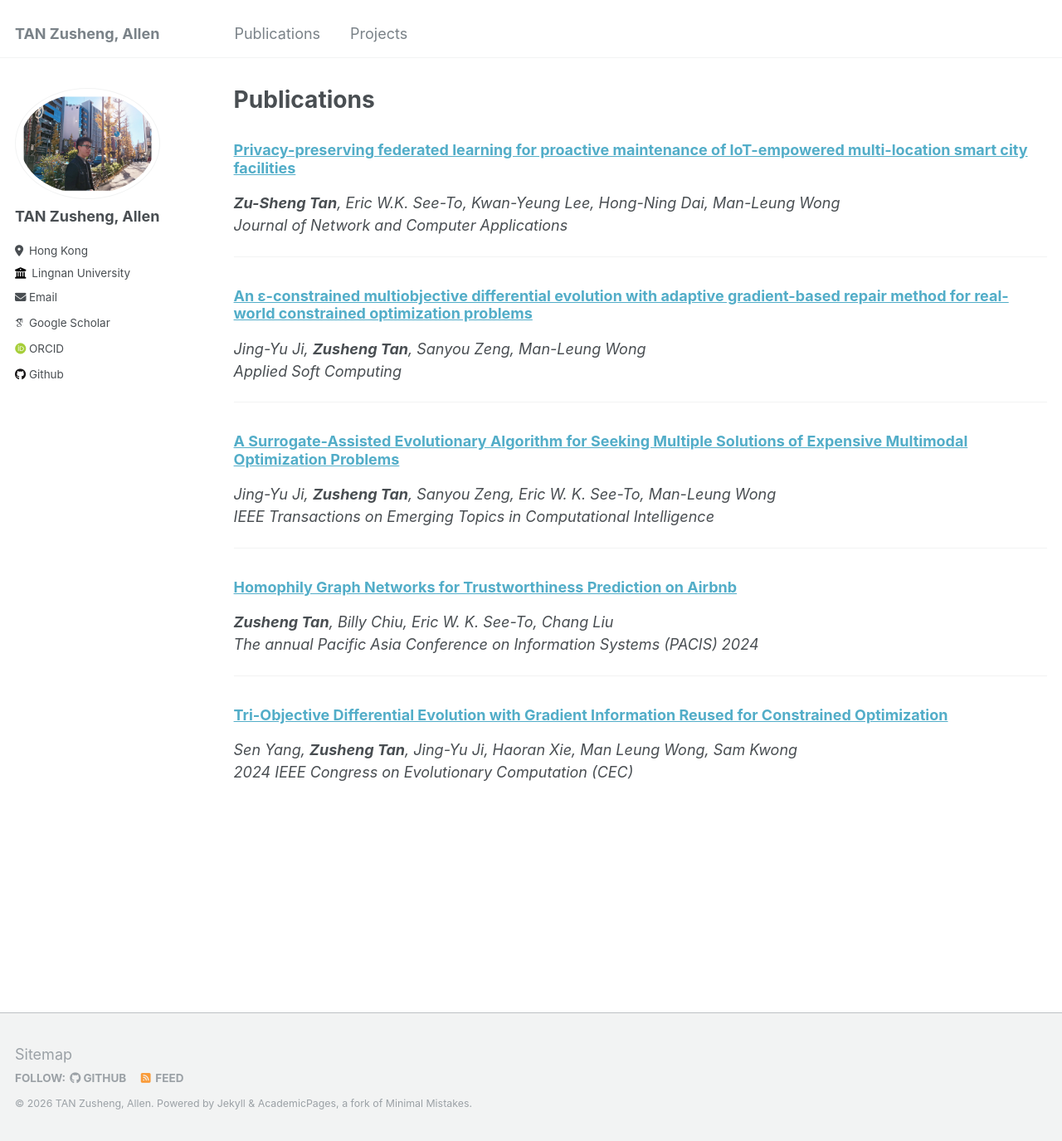
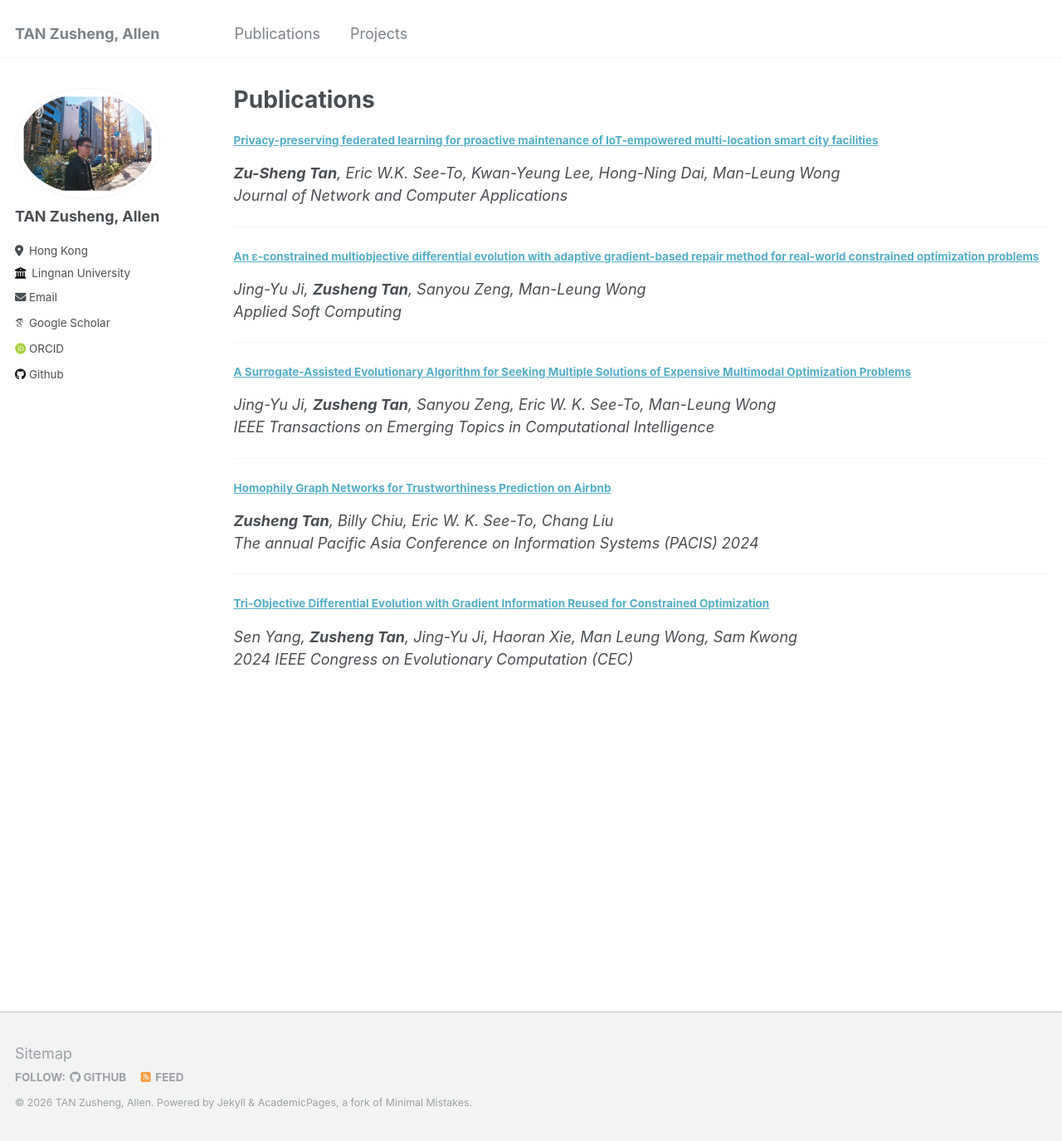
Before and after one commit to allent4n/allent4n.github.io, a Jekyll site: the page built from _pages/publications.md, in a window 1280 px wide and 1375 px high. Shown: the whole window at 83% size. Built offline with Jekyll 4.4.1, drawn with Linux system fonts in a browser that asks for light colours; some web fonts are replaced.

```diff
--- a/_pages/publications.md
+++ b/_pages/publications.md
@@ -5,29 +5,29 @@ permalink: /publications/
 author_profile: true
 ---
 
-### [Privacy-preserving federated learning for proactive maintenance of IoT-empowered multi-location smart city facilities](https://www.sciencedirect.com/science/article/abs/pii/S1084804524001735?via%3Dihub)
+#### [Privacy-preserving federated learning for proactive maintenance of IoT-empowered multi-location smart city facilities](https://www.sciencedirect.com/science/article/abs/pii/S1084804524001735?via%3Dihub)
 ***Zu-Sheng Tan**, Eric W.K. See-To, Kwan-Yeung Lee, Hong-Ning Dai, Man-Leung Wong*
 *Journal of Network and Computer Applications*
 
 ---
-### [An ɛ-constrained multiobjective differential evolution with adaptive gradient-based repair method for real-world constrained optimization problems](https://www.sciencedirect.com/science/article/abs/pii/S1568494623012206)
+#### [An ɛ-constrained multiobjective differential evolution with adaptive gradient-based repair method for real-world constrained optimization problems](https://www.sciencedirect.com/science/article/abs/pii/S1568494623012206)
 *Jing-Yu Ji, **Zusheng Tan**, Sanyou Zeng, Man-Leung Wong*
 *Applied Soft Computing*
 
 ---
 
-### [A Surrogate-Assisted Evolutionary Algorithm for Seeking Multiple Solutions of Expensive Multimodal Optimization Problems](https://ieeexplore.ieee.org/abstract/document/10218982)
+#### [A Surrogate-Assisted Evolutionary Algorithm for Seeking Multiple Solutions of Expensive Multimodal Optimization Problems](https://ieeexplore.ieee.org/abstract/document/10218982)
 *Jing-Yu Ji, **Zusheng Tan**, Sanyou Zeng, Eric W. K. See-To, Man-Leung Wong*
 *IEEE Transactions on Emerging Topics in Computational Intelligence*
 
 ---
 
-### [Homophily Graph Networks for Trustworthiness Prediction on Airbnb](https://aisel.aisnet.org/pacis2024/track16_shareecon/track16_shareecon/4/)
+#### [Homophily Graph Networks for Trustworthiness Prediction on Airbnb](https://aisel.aisnet.org/pacis2024/track16_shareecon/track16_shareecon/4/)
 ***Zusheng Tan**, Billy Chiu, Eric W. K. See-To, Chang Liu*
 *The annual Pacific Asia Conference on Information Systems (PACIS) 2024*
 
 ---
 
-### [Tri-Objective Differential Evolution with Gradient Information Reused for Constrained Optimization](https://ieeexplore.ieee.org/abstract/document/10611991)
+#### [Tri-Objective Differential Evolution with Gradient Information Reused for Constrained Optimization](https://ieeexplore.ieee.org/abstract/document/10611991)
 *Sen Yang, **Zusheng Tan**, Jing-Yu Ji, Haoran Xie, Man Leung Wong, Sam Kwong*
 *2024 IEEE Congress on Evolutionary Computation (CEC)*
```
